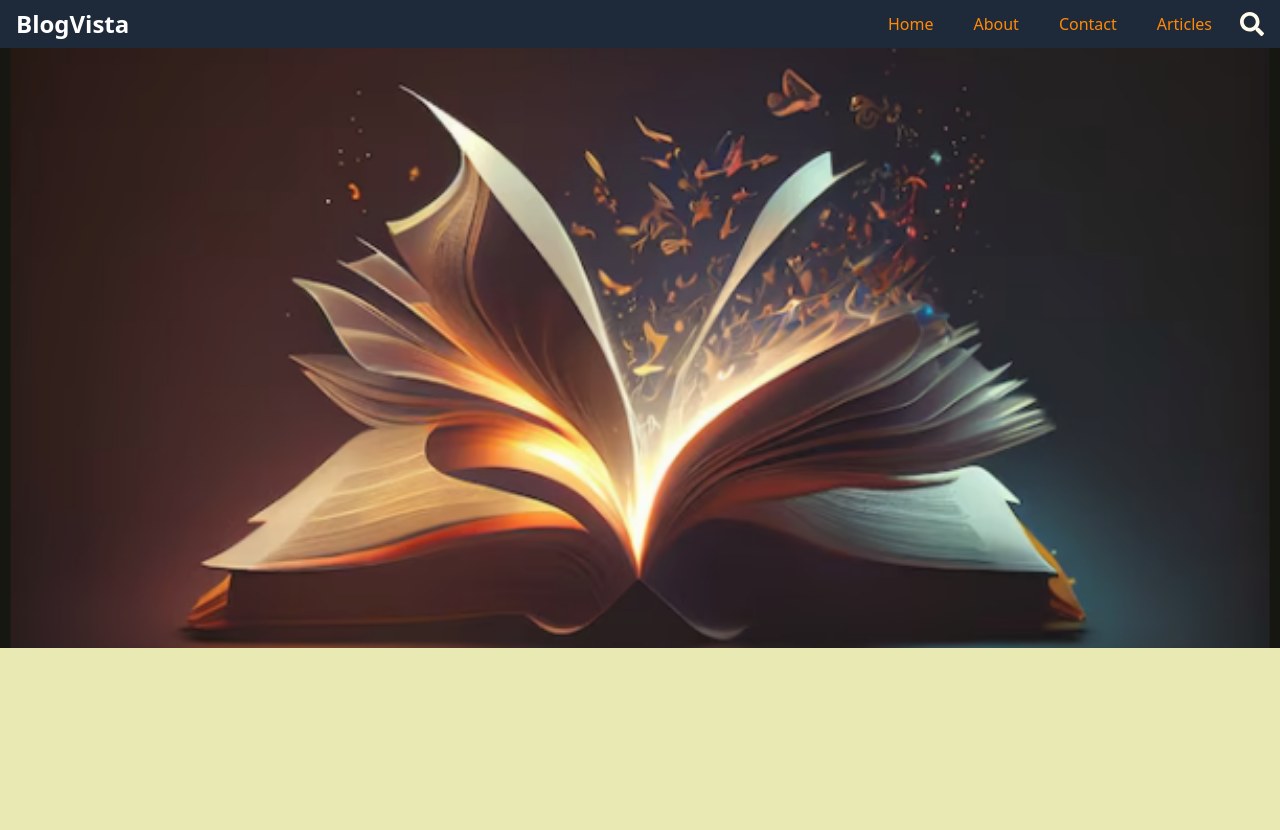
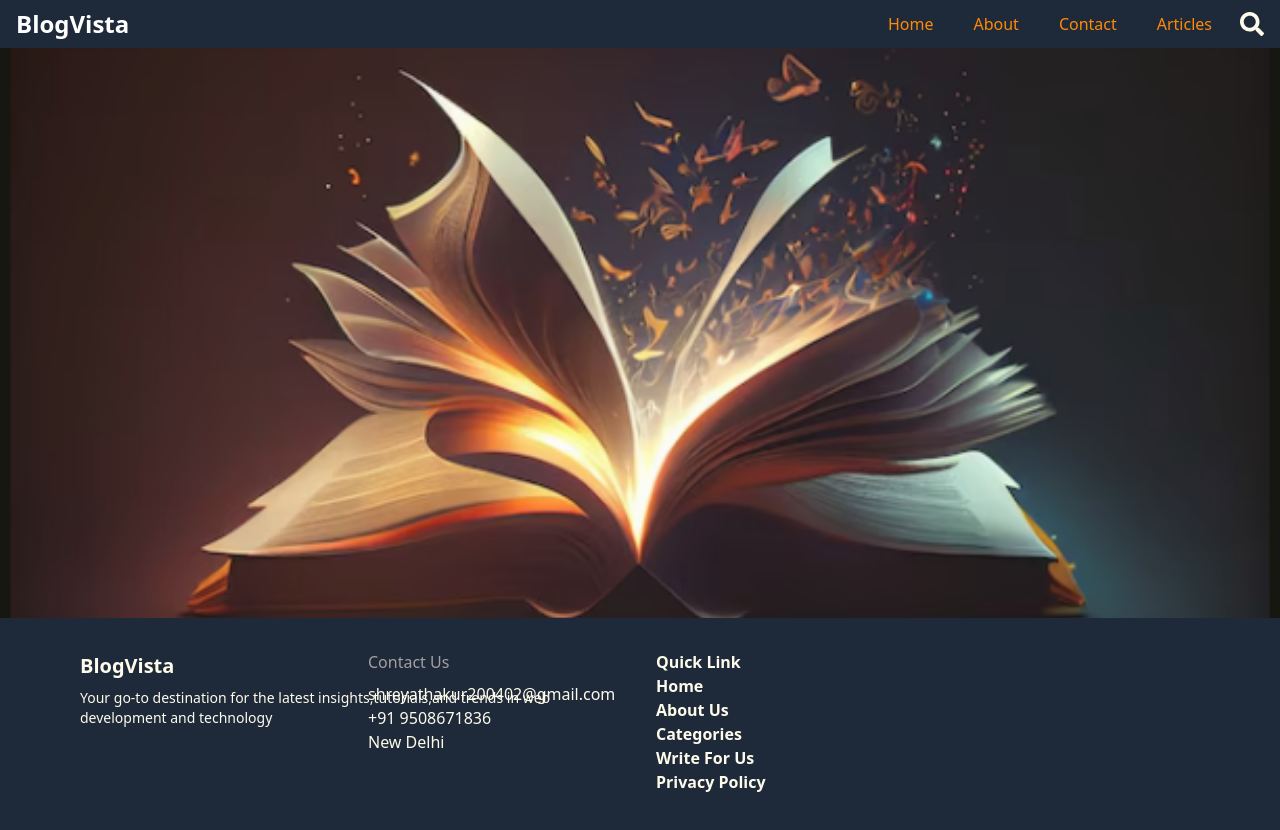
Before and after one commit to shreyathakur024/BlogVista, a React (Vite) app: page / in a window 1280 px wide. Shown: the top 830 px of the page. Before the commit the page ends 800 px from the top, so only its background shows below. Built offline with nearby package versions, Linux system fonts and the light colour scheme; a small style sheet from the web is missing.

Commit message:
updated with footer

```diff
--- a/src/App.jsx
+++ b/src/App.jsx
@@ -4,8 +4,9 @@ import Contact from './pages/Contact'
 import About from './pages/About'
 import Home from './pages/Home'
 import Articles from './pages/Articles'
-import Navbar from './pages/Navbar'
+import Navbar from './Components/Navbar'
 import './App.css'
+import Footer from './Components/Footer'
 
 
 const App = () => {
@@ -20,6 +21,7 @@ const App = () => {
         <Route path="/contact" element={<Contact/>} />
         <Route path="/articles" element={<Articles/>} />
       </Routes>
+      <Footer/>
     </Router>
     </div>
     </>
--- /dev/null
+++ b/src/Components/Footer.jsx
@@ -0,0 +1,31 @@
+import React from 'react'
+
+const Footer = () => {
+  return (
+    <footer className="bg-gray-800 text-amber-50 py-8">
+    <div className="max-w-6xl mx-auto px-4 grid grid-cols-1 sm:grid-cols-2 md:grid-cols-4 gap-8 text-left">
+    <div className=" text-amber-50 w-140 py-0.5">
+        <h1 className="font-bold text-xl">BlogVista</h1>
+        <p className="text-sm mt-2">Your go-to destination for the latest insights,tutorials,and trends in web development and technology</p>
+    </div>
+    <div>
+        <h2 className="hover:text-blue-100 text-neutral-400 font-medium mb-2">Contact Us</h2>
+        <p>shreyathakur200402@gmail.com</p>
+        <p>+91 9508671836</p>
+        <p>New Delhi</p>
+    </div>
+
+    <div className="font-semibold mb-2">
+            <h2>Quick Link</h2>
+            <p>Home</p>
+            <p>About Us</p>
+            <p>Categories</p>
+            <p>Write For Us</p>
+            <p>Privacy Policy</p>
+     </div>
+    </div>
+    </footer>
+  )
+}
+
+export default Footer
--- a/src/pages/Navbar.jsx
+++ b/src/Components/Navbar.jsx
@@ -9,19 +9,18 @@ const Navbar = () => {
 
 
   return (
-    <div className="bg-gray-800 flex justify-between items-center px-4 py-2 relative z-10">
+    <div className="bg-gray-800 justify-between items-center px-4 py-2 relative z-10 flex flex-wrap">
         <div className="inline-block text-2xl font-bold text-white hover:shadow-lg transition duration-200">BlogVista</div>
         <div className="flex space-x-4">
           <Link className="text-orange-400 hover:bg-yellow-300 hover:text-black px-3 py-1 rounded" to={'/'}>Home</Link>
         <Link className="text-orange-400 hover:bg-yellow-300 hover:text-black px-3 py-1 rounded" to={'/about'}>About</Link>
         <Link className="text-orange-400 hover:bg-yellow-300 hover:text-black px-3 py-1 rounded" to={'/contact'}>Contact</Link>
         <Link className="text-orange-400 hover:bg-yellow-300 hover:text-black px-3 py-1 rounded" to={'/articles'}>Articles</Link>
-        {/* <i className="fa-solid fa-magnifying-glass text-white cursor-pointer"></i> */}
         <button onClick={()=>setSearch(!search)}>
-          <FaSearch className="search text-amber-50 text-2xl hover:text-black " />
+          <FaSearch className="search text-amber-50 text-2xl hover:text-yellow-300 " />
           </button>
           {search && (
-            <input type="text" placeholder="Search..." className=" top-8 right-0 border rounded px-2 py-1 bg-blue-150 text-cyan-50"/>
+            <input type="text" placeholder="Search..." className="md:flex-shrink-0 w-40 sm:w-56 top-8 right-0 border rounded px-2 py-1 bg-blue-150 text-cyan-50"/>
           )}
         </div>
     </div>
--- a/src/pages/Home.jsx
+++ b/src/pages/Home.jsx
@@ -3,7 +3,7 @@ import Image from "./Image.png"
 const Home = () => {
   return (
     <>
-      <img src={Image} alt="Book" style={{width:"100%", maxHeight:"600px", objectFit:"cover" , opacity:"0.9"}}/>
+      <img src={Image} alt="Book" style={{width:"100%", maxHeight:"570px", objectFit:"cover" , opacity:"0.9"}}/>
 
   </>
   )
```
